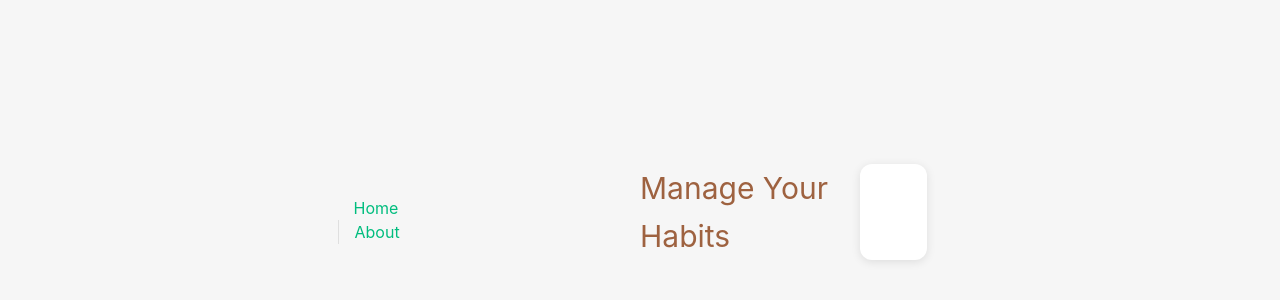
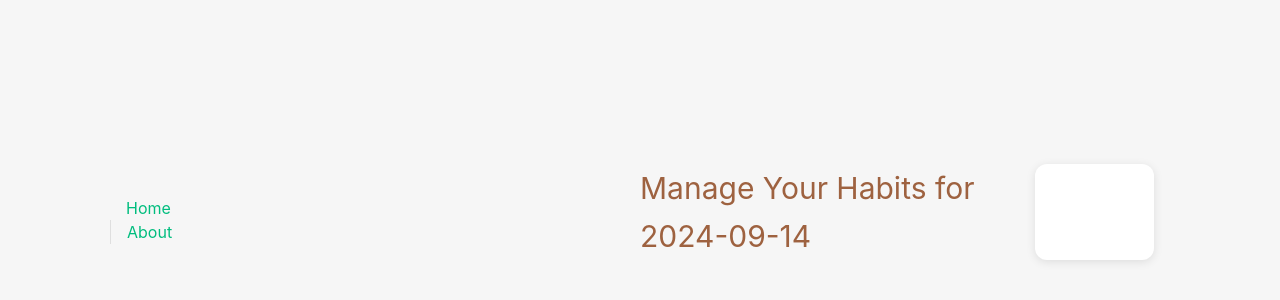
Before and after one commit to SeanMarkWD/HabitTrackerApp, a Vue app: page /manage-habits in a window 1280 px wide. Shown: the part 188-488 px from the top of the page. Built offline with nearby package versions, Linux system fonts and the light colour scheme.

Commit message:
commit after completing work on the habit manager

```diff
--- a/src/views/HabitListView.vue
+++ b/src/views/HabitListView.vue
@@ -2,6 +2,10 @@
 import { ref } from 'vue';
 import HabitItem from '../components/HabitItem.vue';
 import HabitManager from '../components/HabitManager.vue';
+import { useRouter } from 'vue-router';
+
+const router = useRouter();
+const query = router.currentRoute.value.query;
 
 const props = defineProps({
   habits: {
@@ -13,7 +17,14 @@ const props = defineProps({
 
 const emit = defineEmits(['update-habits']);
 
-const localHabits = ref(props.habits);
+const selectedDate = ref(query.date || new Date().toISOString().split('T')[0]);
+
+function loadHabitsForDate() {
+  const days = JSON.parse(localStorage.getItem('days')) || {};
+  return days[selectedDate.value] || [];
+}
+
+const localHabits = ref(props.habits, loadHabitsForDate());
 
 function generatePast7Days() {
   const days = [];
@@ -30,7 +41,9 @@ const past7Days = ref(generatePast7Days());
 
 function saveHabitsToLocalStorage() {
   console.log('Saving habits to localStorage:', localHabits.value);
-  localStorage.setItem('habits', JSON.stringify(localHabits.value));
+  const days = JSON.parse(localStorage.getItem('days')) || {};
+  days[selectedDate.value] = localHabits.value;
+  localStorage.setItem('days', JSON.stringify(localHabits.value));
 }
 
 function updateHabitStatus(habitName, isCompleted) {
@@ -48,7 +61,6 @@ function editHabit(newHabitName, oldHabitName) {
   );
   localHabits.value = updatedHabits;
   emit('update-habits', localHabits.value);
-  console.log(updatedHabits);
   saveHabitsToLocalStorage();
 }
 
@@ -83,7 +95,7 @@ function deleteHabit(habitName) {
 
 <template>
   <div class="habit-list-view">
-    <h2>Manage Your Habits</h2>
+    <h2>Manage Your Habits for {{ selectedDate }}</h2>
     <ul class="habit-list card flex-column">
       <li v-for="(habit, index) in habits" :key="habit.name + index">
         <span>{{ habit.name }}</span>
--- a/src/views/MainView.vue
+++ b/src/views/MainView.vue
@@ -52,7 +52,9 @@ function navigateToDay(day) {
 }
 
 function navigateToManageHabits() {
-  router.push({ name: 'HabitListView', query: { habits: JSON.stringify(habits.value) } });
+  const encodedHabits = encodeURIComponent(JSON.stringify(habits.value));
+  const currentDate = encodeURIComponent(date.value);
+  router.push({ name: 'HabitListView', query: { habits: encodedHabits, date: currentDate } });
 }
 
 function formatDayName(day) {
```
